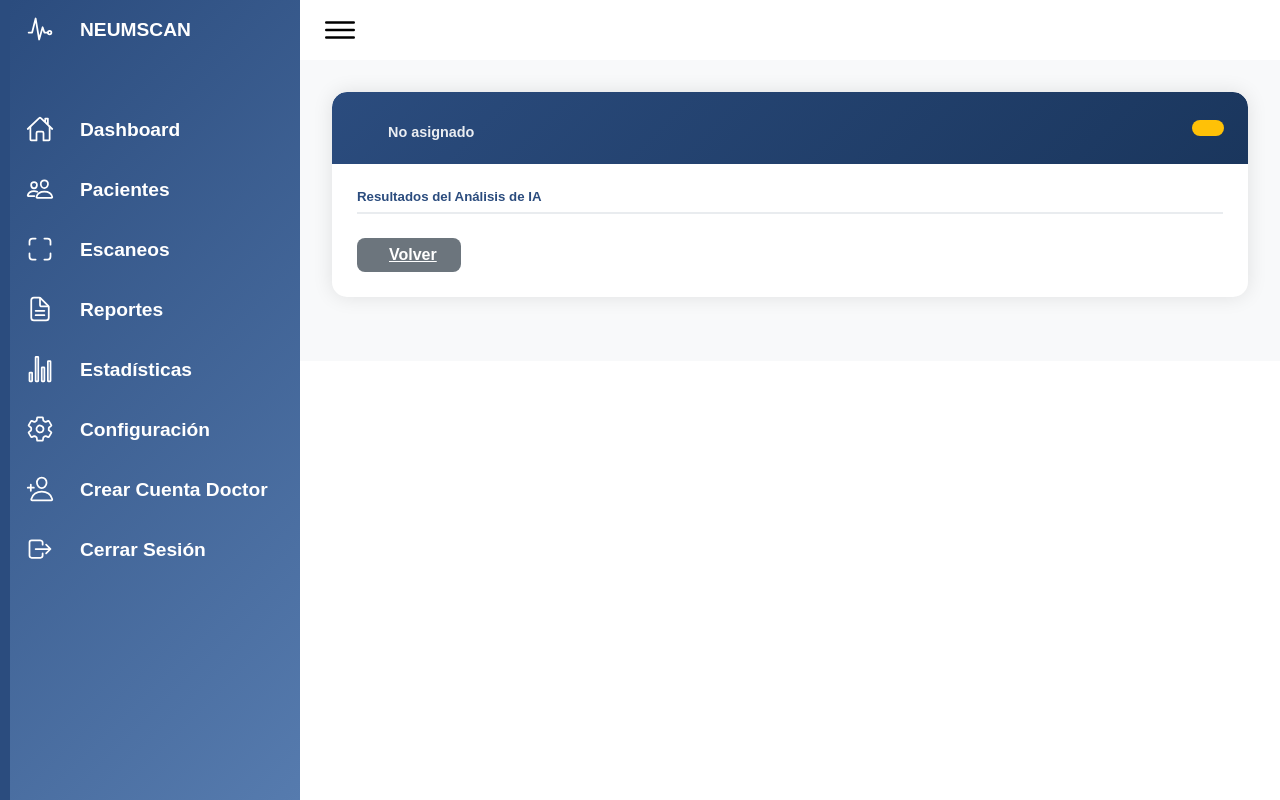
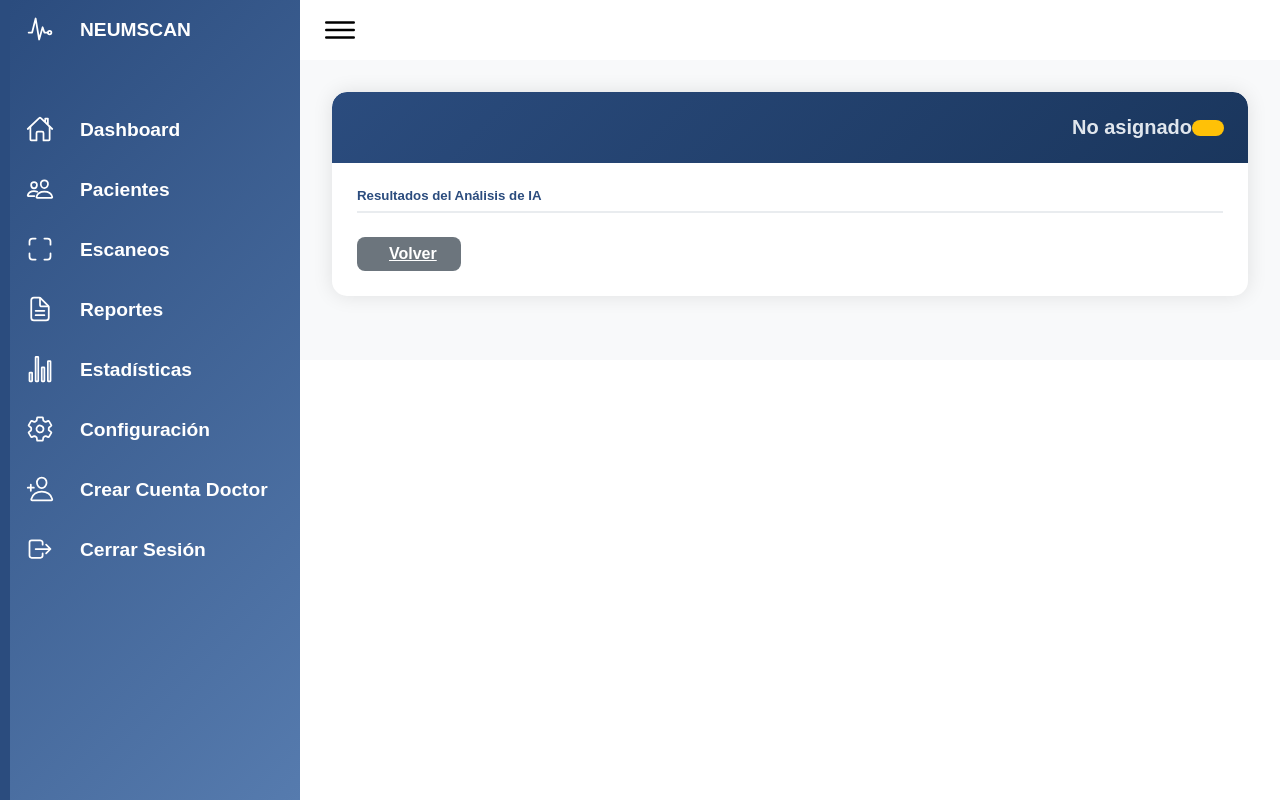
Before and after one commit to Jose2401jj/proyecto-final-Jose-Sanchez, a Django app: page /revision-manual/ in a window 1280 px wide. Run offline with Django 5.2, Linux system fonts and the light colour scheme; the visitor is signed in with stand-in values (Sample User, id 1).

Commit message:
Arreglando y ajustando html

```diff
--- a/templates/dashboard/report/pdf_template.html
+++ b/templates/dashboard/report/pdf_template.html
@@ -128,7 +128,7 @@
     </section>
 
     <div class="footer">
-        <p>Informe generado automáticamente por NeumoScan - Sistema de Diagnóstico Asistido por Inteligencia Artificial</p>
+        <p>Informe generado automáticamente por NeumScan - Sistema de Diagnóstico Asistido por Inteligencia Artificial</p>
     </div>
 
 </body>
--- a/templates/dashboard/scan/revision_manual.html
+++ b/templates/dashboard/scan/revision_manual.html
@@ -6,12 +6,12 @@
 <main class="container-fluid revision-manual">
   <div class="card main-card">
     <div class="card-header patient-header">
-      <div class="patient-info">
-        <h4 class="mb-0">
+      <div class="patient-main-row">
+        <div class="patient-name">
           <i class="fas fa-user-circle"></i>
           {{ diagnostico.paciente.nombres }} {{ diagnostico.paciente.apellidos }}
-        </h4>
-        <div class="patient-details">
+        </div>
+        <div class="patient-meta">
           <span class="detail-item"><i class="fas fa-calendar"></i> {{ diagnostico.fecha_diagnostico|date:"d/m/Y H:i" }}</span>
           <span class="detail-item"><i class="fas fa-user-md"></i> {{ diagnostico.doctor|default:"No asignado" }}</span>
         </div>
--- a/templates/dashboard/scan/scan_form.html
+++ b/templates/dashboard/scan/scan_form.html
@@ -105,7 +105,7 @@
             <button type="submit" class="btn-save">
               <i class="fas fa-microscope"></i> Analizar y Guardar
             </button>
-            <button type="button" class="btn-cancel" onclick="resetForm()">
+            <button type="button" class="btn-cancel" onclick="window.location.href='{% url 'core:scan_list' %}'">
               <i class="fas fa-times"></i> Cancelar
             </button>
           </div>
```
Also changed, not shown: media/imagenes/gradcam/2025/06/15/gradcam_14_1.jpeg (added), media/imagenes/originales/2025/06/15/manuel.jpg (added), media/imagenes/procesadas/2025/06/15/procesada_14_1.jpeg (added), 1 other file.
